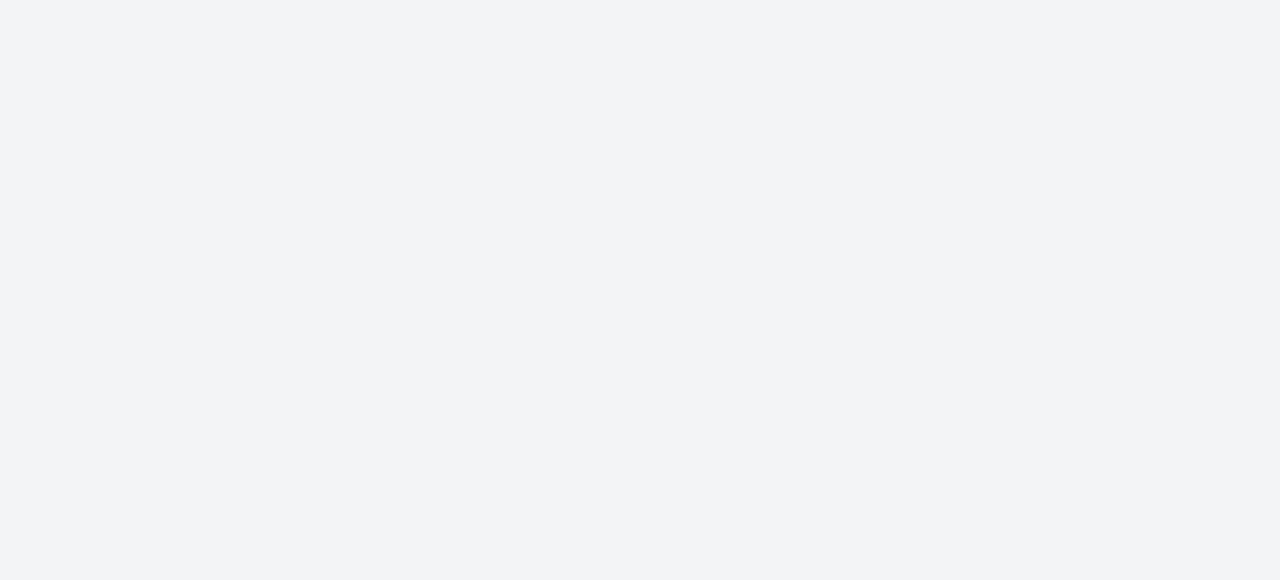
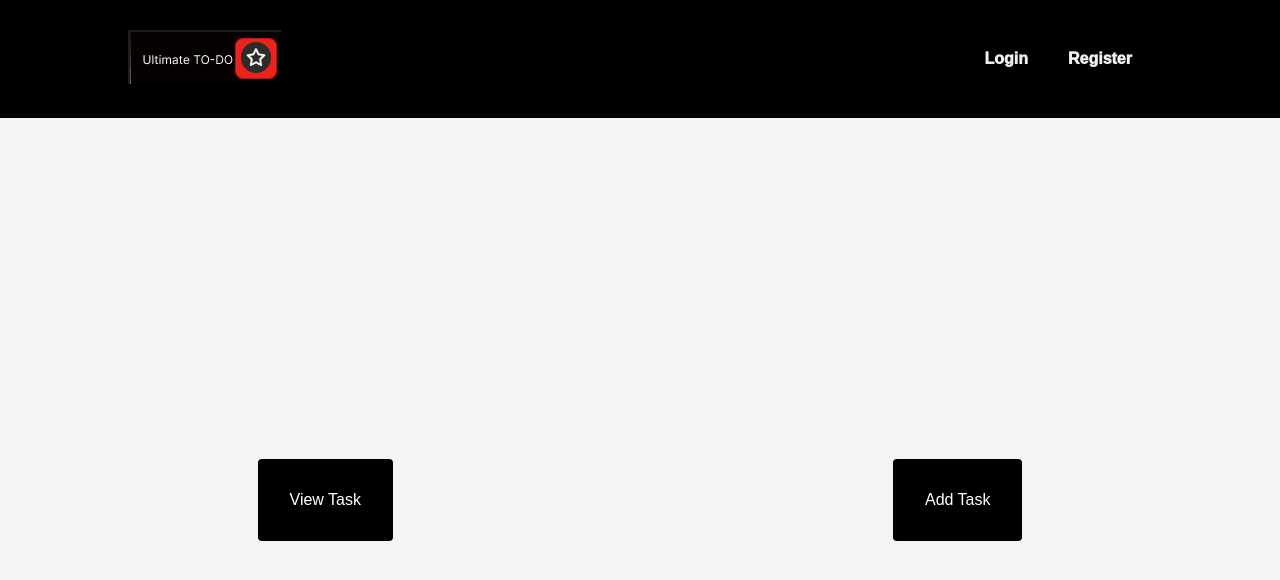
Before and after one commit to kris-rk/ultimate-todolist, a React (Create React App) app: page /user_home in a window 1280 px wide. Before the commit this address had no page. Shown: the top 580 px of the page. Built offline with nearby package versions, Linux system fonts and the light colour scheme.

Commit message:
Added UserView.js, updated css, added route

```diff
--- a/src/App.css
+++ b/src/App.css
@@ -121,3 +121,22 @@ body {
 .add-item-form button[type="submit"]:hover {
   background-color: #4cae4c;
 }
+
+.user-container {
+  display: flex;
+  flex-direction: row;
+  align-items: center;
+  justify-content: center;
+  gap: 500px;
+}
+
+.user-container button {
+  padding: 2rem;
+  background-color: black;
+  color: #fff;
+  font-size: 1rem;
+  border: none;
+  border-radius: 4px;
+  cursor: pointer;
+  transition: background-color 0.3s ease;
+}
--- a/src/App.js
+++ b/src/App.js
@@ -5,6 +5,7 @@ import Home from './Home'
 import Login from './Login'
 import Register from './Register'
 import AddItem from './AddItem'
+import UserView from './UserView'
 
 function App() {
   return (
@@ -15,6 +16,7 @@ function App() {
           <Route path="/register" element={<Register/>} />
           <Route path="/login" element={<Login/>} />
           <Route path="/add_item" element={<AddItem/>} />
+          <Route path="/user_home" element={<UserView/>} />
         </Routes>
       </div>
     </Router>
--- /dev/null
+++ b/src/UserView.js
@@ -0,0 +1,25 @@
+import Navbar from "./Components/Navbar/Navbar";
+import {useNavigate } from 'react-router-dom'
+
+function UserView() {
+
+    const navigate = useNavigate();
+
+    const handleClick = () => {
+        navigate('/add_item');
+    };
+
+    return (
+        <div>
+            <Navbar></Navbar>
+            <div className="user-container">
+                <button>View Task</button>
+
+                <button onClick={handleClick}>Add Task</button>
+            </div>
+        </div>
+
+    )
+}
+
+export default UserView;
```
Also changed, not shown: 1 other file (tests, documents, lock files or other folders).
